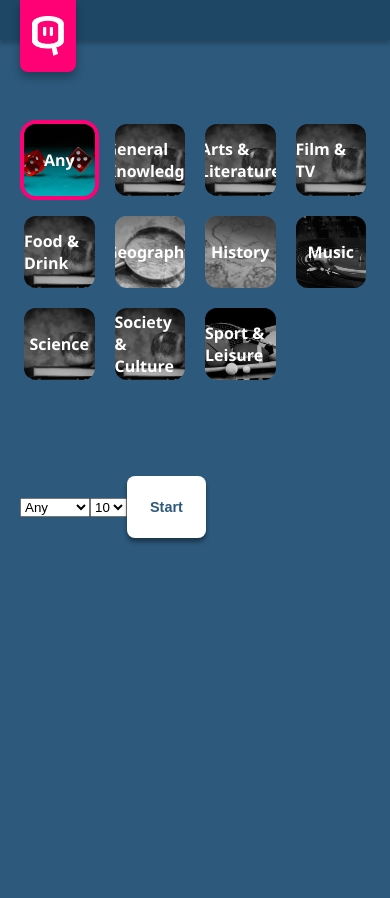
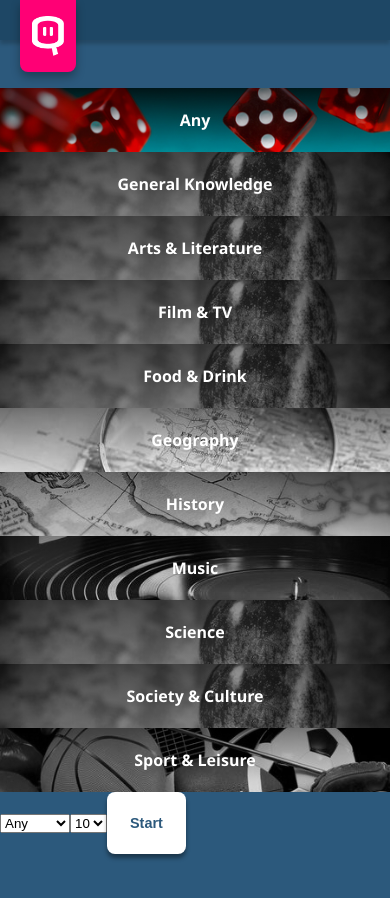
Before and after one commit to RmiMekaa/QuizzApp, a React (Create React App) app: page / in a window 390 px wide. Shown: the top 898 px of the page. Before the commit the page ends 844 px from the top, so only its background shows below. Built offline with nearby package versions, Linux system fonts and the light colour scheme.

Commit message:
Update Style

```diff
--- a/src/components/Categories.jsx
+++ b/src/components/Categories.jsx
@@ -4,9 +4,11 @@ import CategoryCard from './CategoryCard'
 
 export default function Categories({ selectedCategory, setCategory }) {
   return (
-    <div className='categories'>
-      {categories.map(category => <CategoryCard {...{ category, selectedCategory, setCategory }} />)}
-
-    </div>
+    <section className='categories'>
+      <h3 className='categories__heading'>Categories</h3>
+      <div className='categories__container'>
+        {categories.map(category => <CategoryCard {...{ category, selectedCategory, setCategory }} />)}
+      </div>
+    </section>
   )
 }
--- a/src/style/components/categoryCard.scss
+++ b/src/style/components/categoryCard.scss
@@ -1,10 +1,3 @@
-.categories {
-  display: grid;
-  grid-template-columns: repeat(4, 1fr);
-  grid-template-rows: repeat(4, 5rem);
-  gap: 0.75rem;
-}
-
 .categoryCard {
   position: relative;
   color: white;
@@ -45,3 +38,99 @@
     filter: grayscale(0%);
   }
 }
+
+.categories {
+  border-radius: 1rem;
+  background-color: $darkBlue;
+  box-shadow: 0 5px 10px 0 rgba(0, 0, 0, 0.2);
+
+  &__heading {
+    display: none
+  }
+
+  &__container {
+    overflow-y: hidden;
+    display: grid;
+    grid-template-columns: repeat(4, 1fr);
+    grid-template-rows: repeat(3, 5rem);
+    gap: 0.75rem;
+    padding: 1.25rem;
+  }
+}
+
+.categories__container div {
+  animation: categoryCard 0.4s backwards;
+
+  &:nth-child(2) {
+    animation-delay: 0.1s;
+  }
+
+  &:nth-child(3) {
+    animation-delay: 0.2s;
+  }
+
+  &:nth-child(4) {
+    animation-delay: 0.3s;
+  }
+
+  &:nth-child(5) {
+    animation-delay: 0.4s;
+  }
+
+  &:nth-child(6) {
+    animation-delay: 0.5s;
+  }
+
+  &:nth-child(7) {
+    animation-delay: 0.6s;
+  }
+
+  &:nth-child(8) {
+    animation-delay: 0.7s;
+  }
+
+  &:nth-child(9) {
+    animation-delay: 0.8s;
+  }
+
+  &:nth-child(10) {
+    animation-delay: 0.9s;
+  }
+
+  &:nth-child(11) {
+    animation-delay: 1s;
+  }
+
+}
+
+@keyframes categoryCard {
+  0% {
+    transform: translateY(400%);
+    opacity: 0;
+  }
+
+  100% {
+    transform: translateY(0);
+    opacity: 1;
+  }
+}
+
+@media all and (max-width: 768px) {
+  .categories {
+    background-color: $mediumBlue;
+    box-shadow: none;
+
+    &__container {
+      grid-template-columns: 1fr;
+      grid-template-rows: repeat(11, 4rem);
+      gap: 0;
+      padding: 0;
+    }
+  }
+
+  .categoryCard {
+    border: none;
+    box-sizing: content-box;
+    border-radius: 0;
+  }
+}
--- a/src/style/main.scss
+++ b/src/style/main.scss
@@ -31,3 +31,10 @@ main {
   padding: 0;
   box-sizing: border-box;
 }
+
+@media all and (max-width: 768px) {
+  main {
+    padding: 3rem 0;
+
+  }
+}
```
